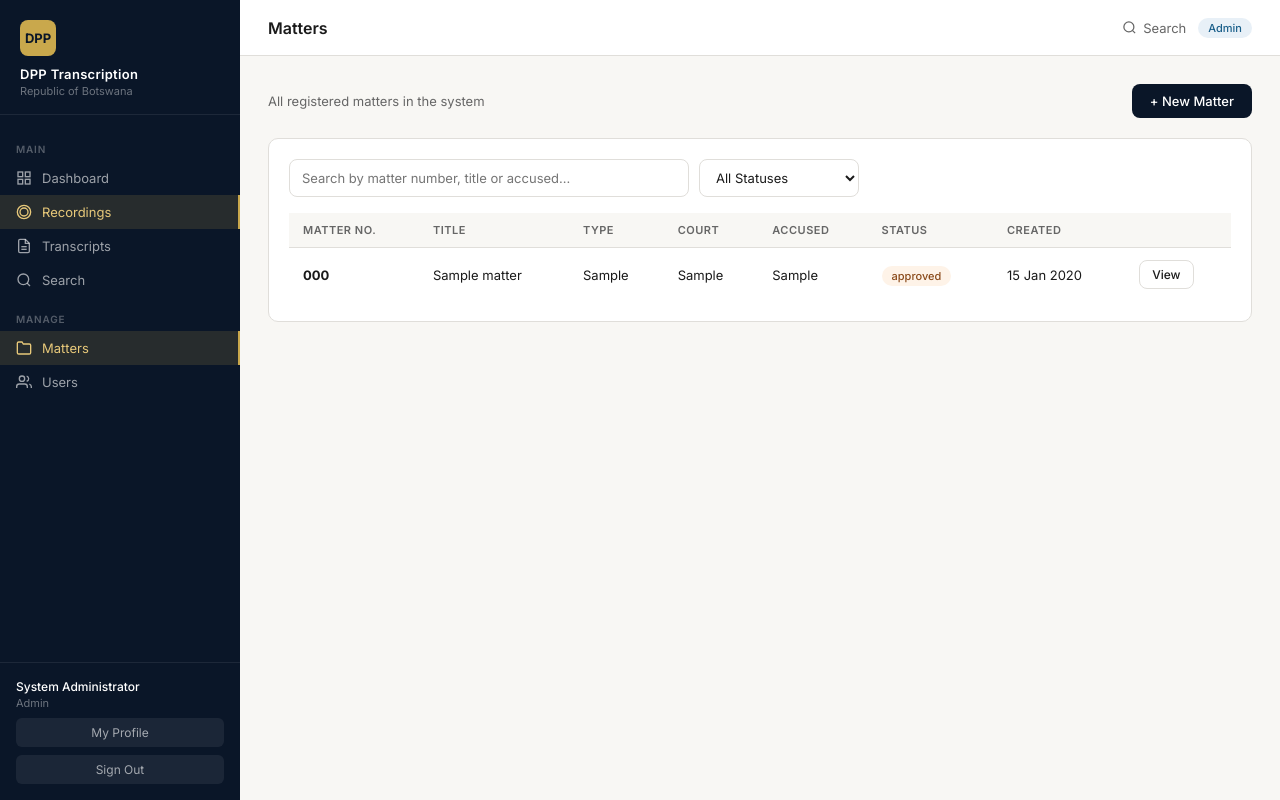
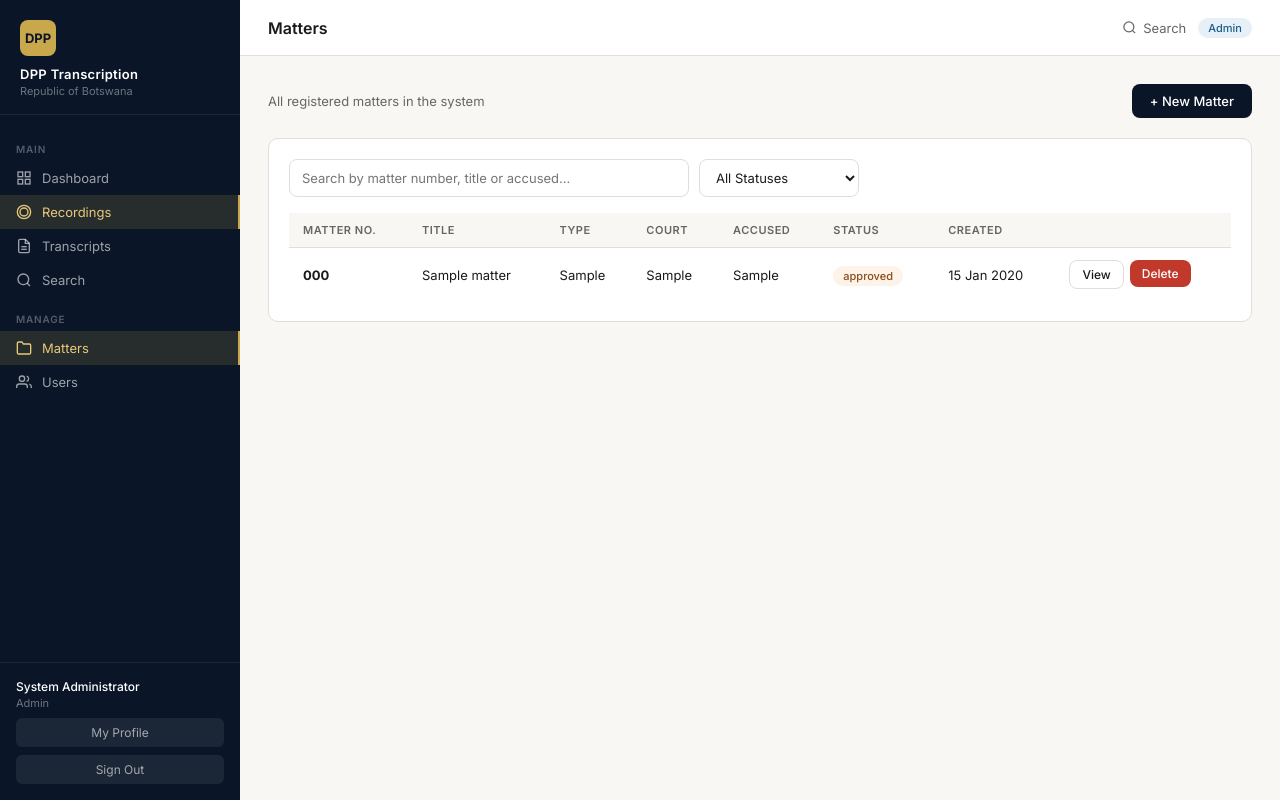
Before and after one commit to Kealeboga-Mozingwane/dpp-system, a Flask app: page /matters in a window 1280 px wide. Run offline with Flask 3, Linux system fonts and the light colour scheme; a user stored in the database is signed in; tables that the repository leaves empty hold one stand-in row (values such as "Sample post").

Commit message:
Add delete matter functionality

```diff
--- a/app/recordings/routes.py
+++ b/app/recordings/routes.py
@@ -147,6 +147,37 @@ def view_matter(id):
     return render_template('recordings/view_matter.html', matter=matter)
 
 
+@recordings.route('/matters/<int:id>/delete', methods=['POST'])
+@login_required
+def delete_matter(id):
+    matter = Matter.query.get_or_404(id)
+
+    # Delete physical audio files and transcripts for all recordings
+    for r in matter.recordings:
+        if r.filename:
+            file_path = os.path.join(
+                current_app.config['UPLOAD_FOLDER'], r.filename)
+            if os.path.exists(file_path):
+                try:
+                    os.remove(file_path)
+                except Exception:
+                    pass
+        if r.transcript:
+            db.session.delete(r.transcript)
+        db.session.delete(r)
+
+    # Delete any transcripts linked directly to the matter
+    for t in matter.transcripts:
+        db.session.delete(t)
+
+    matter_number = matter.matter_number
+    log_action(f'Deleted matter {matter_number}')
+    db.session.delete(matter)
+    db.session.commit()
+    flash(f'Matter {matter_number} and all its recordings and transcripts have been deleted.', 'success')
+    return redirect(url_for('recordings.matters'))
+
+
 @recordings.route('/recordings')
 @login_required
 def index():
@@ -248,7 +279,6 @@ def delete_recording(id):
     recording = Recording.query.get_or_404(id)
     matter_id = recording.matter_id
 
-    # Delete the physical audio file from disk if it exists
     if recording.filename:
         file_path = os.path.join(
             current_app.config['UPLOAD_FOLDER'], recording.filename)
@@ -256,9 +286,8 @@ def delete_recording(id):
             try:
                 os.remove(file_path)
             except Exception:
-                pass  # Log but don't block deletion
+                pass
 
-    # Delete linked transcript if any
     if recording.transcript:
         db.session.delete(recording.transcript)
 
--- a/app/templates/recordings/matters.html
+++ b/app/templates/recordings/matters.html
@@ -8,11 +8,13 @@
   </div>
   <a href="{{ url_for('recordings.new_matter') }}" class="btn btn-primary">+ New Matter</a>
 </div>
-
 <div class="card">
   <div style="display:flex;gap:10px;margin-bottom:16px">
-    <input type="text" id="searchInput" class="form-control" placeholder="Search by matter number, title or accused..." style="max-width:400px" oninput="filterMatters()">
-    <select class="form-control" id="statusFilter" style="max-width:160px" onchange="filterMatters()">
+    <input type="text" id="searchInput" class="form-control"
+           placeholder="Search by matter number, title or accused..."
+           style="max-width:400px" oninput="filterMatters()">
+    <select class="form-control" id="statusFilter"
+            style="max-width:160px" onchange="filterMatters()">
       <option value="">All Statuses</option>
       <option>Active</option>
       <option>Closed</option>
@@ -50,18 +52,27 @@
             </span>
           </td>
           <td>{{ m.created_at.strftime('%d %b %Y') }}</td>
-          <td>
-            <a href="{{ url_for('recordings.view_matter', id=m.id) }}" class="btn btn-outline btn-sm">View</a>
+          <td style="display:flex;gap:6px">
+            <a href="{{ url_for('recordings.view_matter', id=m.id) }}"
+               class="btn btn-outline btn-sm">View</a>
+            <form method="POST"
+                  action="{{ url_for('recordings.delete_matter', id=m.id) }}"
+                  onsubmit="return confirm('Delete matter {{ m.matter_number }}?\n\nThis will permanently delete all its recordings and transcripts. This cannot be undone.')">
+              <button type="submit" class="btn btn-danger btn-sm">Delete</button>
+            </form>
           </td>
         </tr>
         {% else %}
-        <tr><td colspan="8" style="text-align:center;color:var(--muted);padding:32px">No matters found. Create your first matter.</td></tr>
+        <tr>
+          <td colspan="8" style="text-align:center;color:var(--muted);padding:32px">
+            No matters found. Create your first matter.
+          </td>
+        </tr>
         {% endfor %}
       </tbody>
     </table>
   </div>
 </div>
-
 <script>
 function filterMatters() {
   const search = document.getElementById('searchInput').value.toLowerCase();
```
